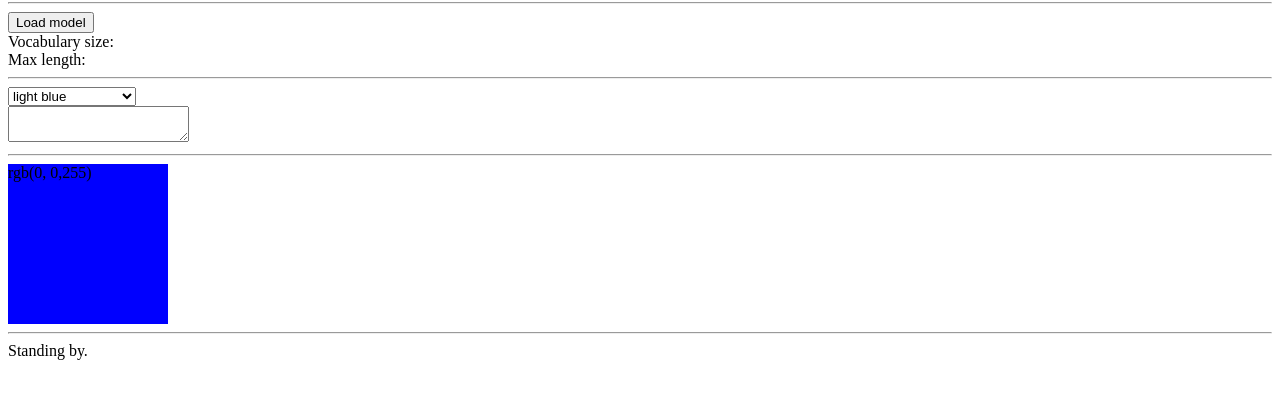
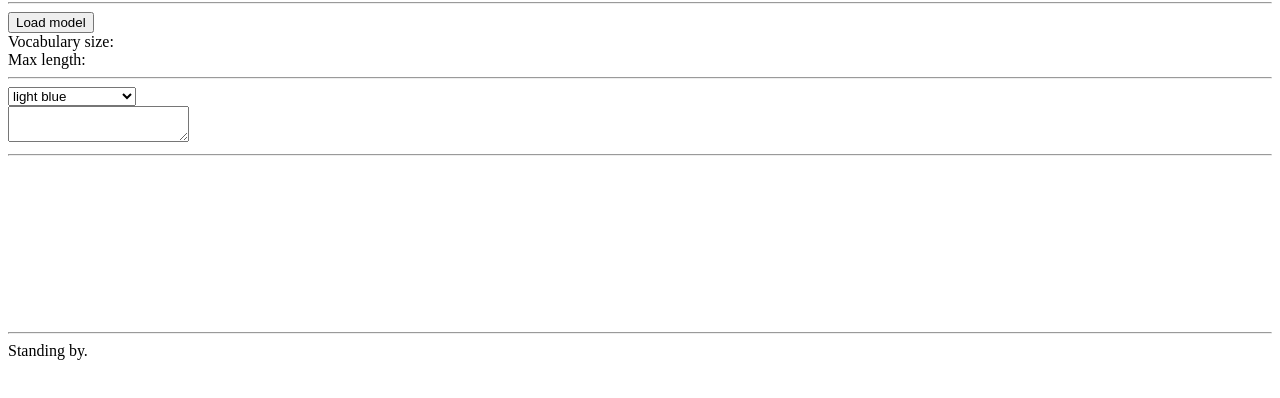
Before and after one commit to smarshy/smarshy.github.io, a plain HTML site: page colorbot/index.html in a window 1280 px wide. Shown: the part 78-476 px from the top of the page. Drawn offline with Linux system fonts and the light colour scheme.

```diff
--- a/colorbot/index.html
+++ b/colorbot/index.html
@@ -39,8 +39,7 @@
     <textarea id="text-entry"></textarea>
   </div>
   <hr>
-  <div id ="color-me" style="background-color:rgb(0, 0, 255); height:10em; width:10em">
-    rgb(0, 0,255)
+  <div id ="color-me" style="background-color:white; height:10em; width:10em">
   </div>
   <hr>
   <div>
```
